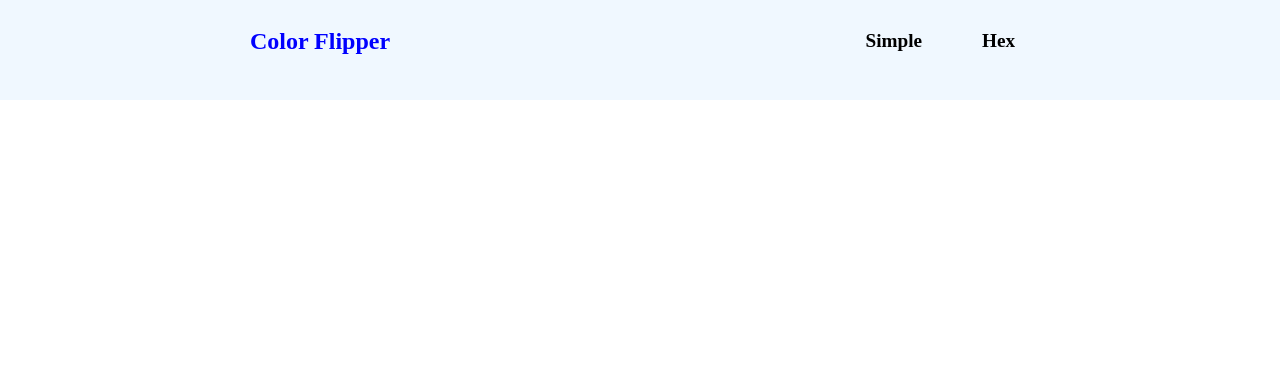
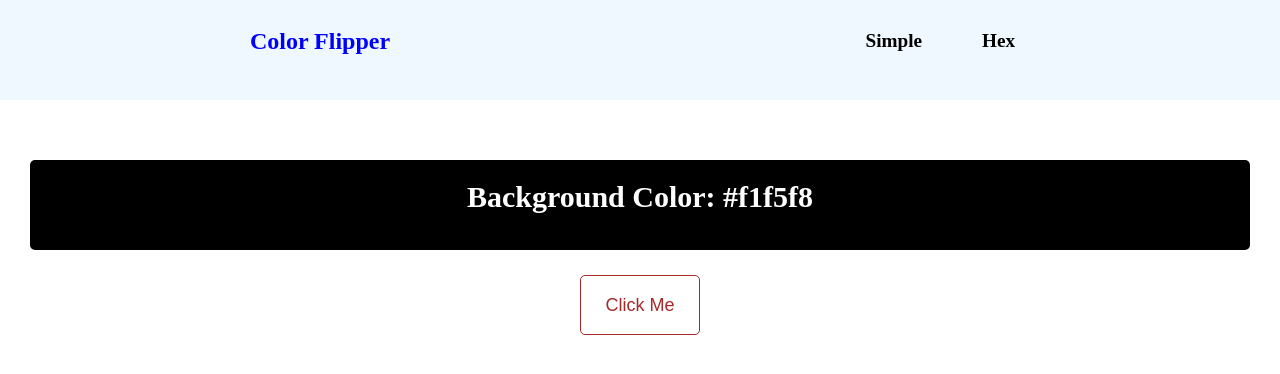
Before and after one commit to Pulkit426/color-flipper, a plain HTML site: page index.html in a window 1280 px wide. Drawn offline with Linux system fonts and the light colour scheme.

Commit message:
add main section and javascript logic

```diff
--- a/index.html
+++ b/index.html
@@ -24,5 +24,14 @@
             </div>
         </nav>
     </head>
+
+
+    <main>
+        <div class="container">
+            <h2> Background Color:  <span class="color"> #f1f5f8 </span> </h2>
+            <button class="btn" id="button"> Click Me </button>
+        </div>
+
+    </main>
 </body>
 </html>
--- a/main.js
+++ b/main.js
@@ -0,0 +1,14 @@
+let colors = ["red", "green", "rgb(122,234, 197)", "#f15025"]
+
+let btn = document.getElementById('button')
+let color = document.querySelector('.color')
+
+btn.addEventListener('click', () => {
+    const randomNumber  = getRandomNumber()
+  document.body.style.backgroundColor = colors[randomNumber]
+  color.textContent = colors[randomNumber]
+})
+
+function getRandomNumber() {
+    return Math.floor(Math.random()*colors.length)
+}
--- a/style.css
+++ b/style.css
@@ -43,3 +43,40 @@ nav{
 .nav-links>li>a:hover{
     color: lightblue;
 }
+
+.container{
+    display: flex;
+    align-items: center;
+    justify-content: center;
+    flex-direction: column;
+    margin: 50px;
+}
+
+.container>h2{
+    margin: 10px;
+    padding: 20px;
+    height: 50px;
+    width: 100%;
+    text-align: center;
+    background-color: black;
+    color: white;
+    border-radius: 5px;
+    font-size: 30px;
+}
+
+.btn{
+    margin-top:15px;
+    height: 60px;
+    width: 120px;
+    border: 1px solid brown;
+    border-radius: 5px;
+    font-size: large;
+    color: brown;
+    background-color: white;
+}
+
+.btn:hover{
+    background-color: brown;
+    color: white;
+    cursor: pointer;
+}
```
